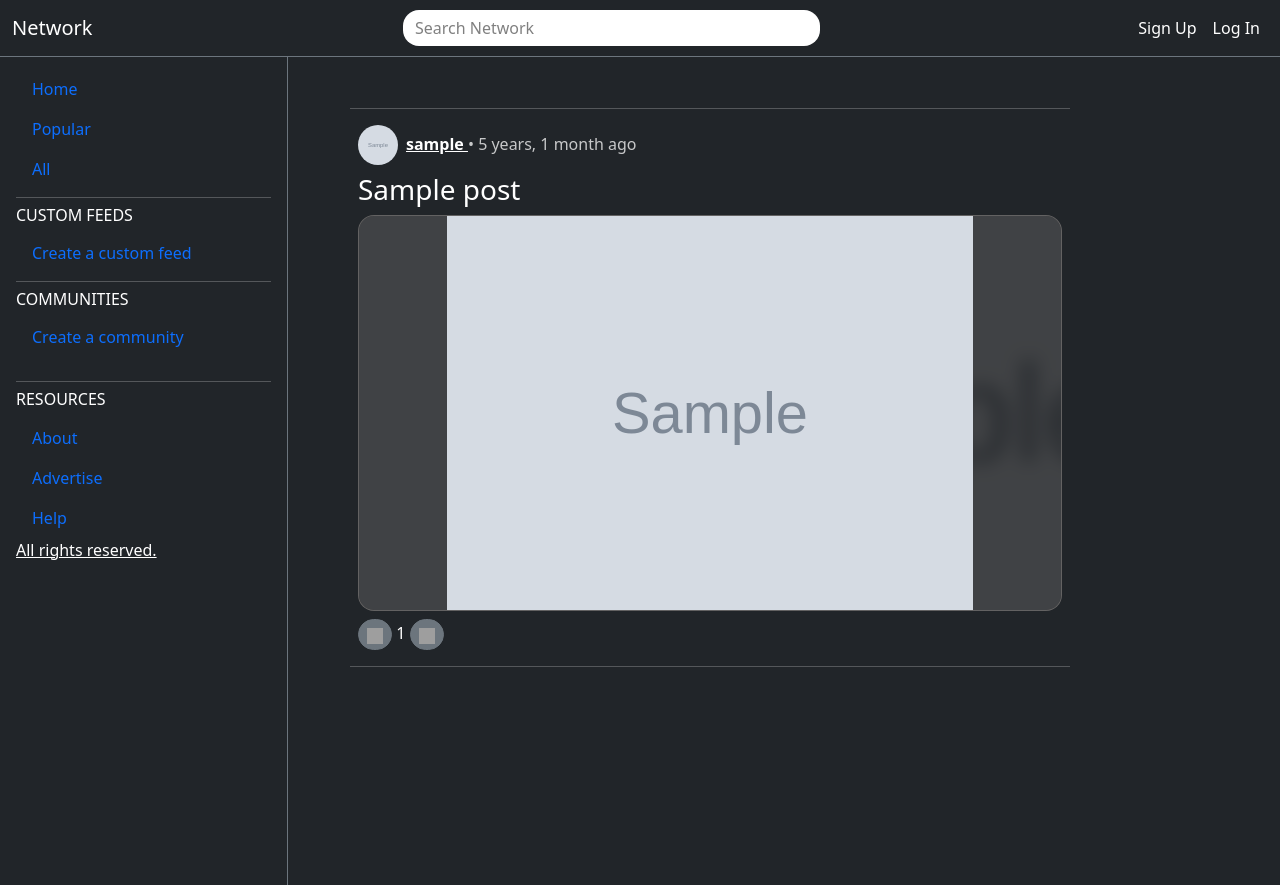
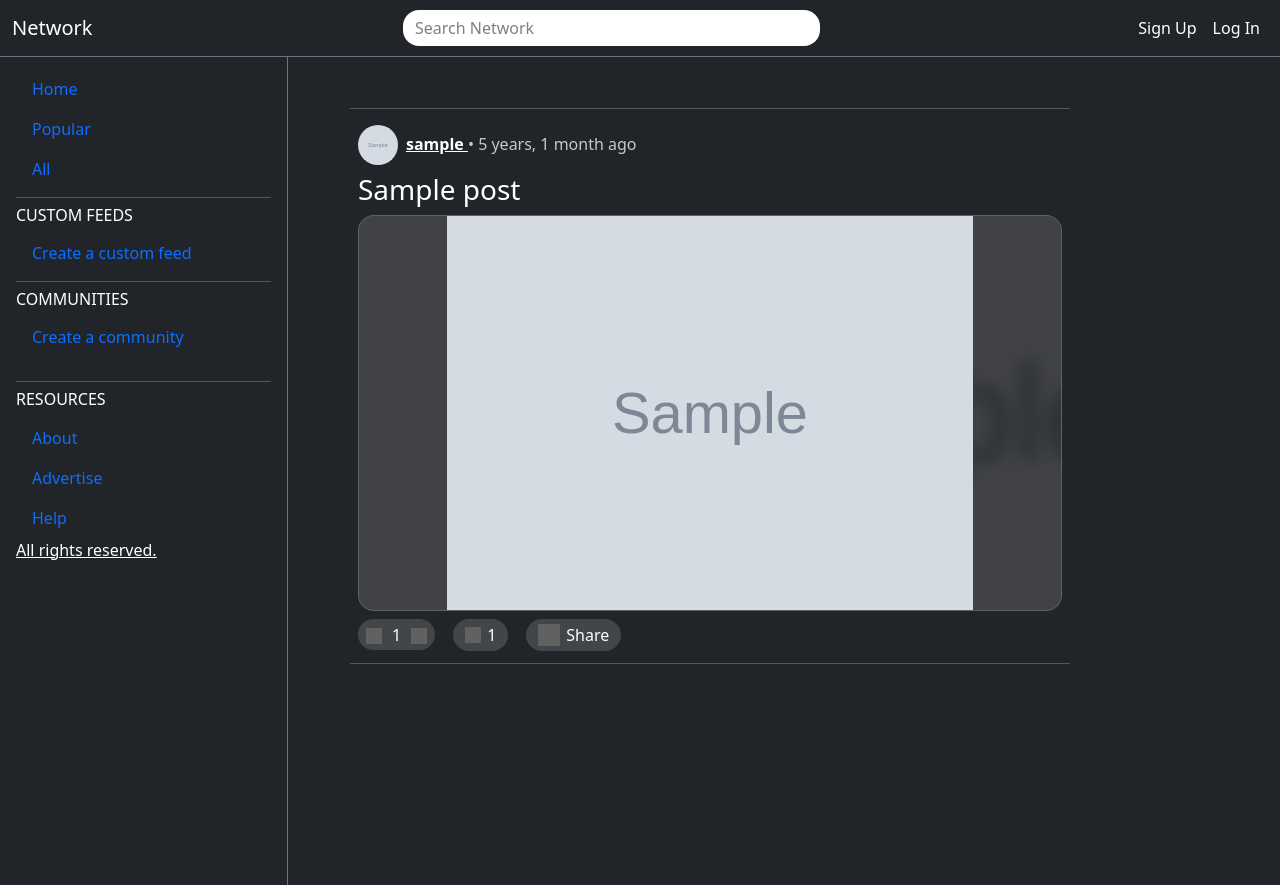
Before and after one commit to cldprgm/Network-vibe, a Django app: page / in a window 1280 px wide. Shown: the top 885 px of the page. Run offline with Django 5.2, Linux system fonts and the light colour scheme; tables that the repository leaves empty hold one stand-in row (values such as "Sample post"); grey boxes marked "Sample" are stand-in pictures; grey boxes are pictures that could not be loaded.

Commit message:
post, post_list templates update

```diff
--- a/network_main/network/apps/social_network/models.py
+++ b/network_main/network/apps/social_network/models.py
@@ -64,6 +64,9 @@ class Post(models.Model):
 
     def get_sum_rating(self):
         return sum([rating.value for rating in self.ratings.all()])
+
+    def get_comments_count(self):
+        return self.comments.count()
 
     def __str__(self):
         return self.title
--- a/network_main/network/static/social_network/css/style.css
+++ b/network_main/network/static/social_network/css/style.css
@@ -131,3 +131,44 @@ body {
     white-space: normal !important; /* Гарантирует перенос текста */
     max-width: 100% !important; /* Ограничивает ширину до контейнера */
 }
+
+.post-toolbar {
+    display: flex;
+    align-items: center;
+    gap: 10px; /* Расстояние между блоками рейтинга и комментариев */
+}
+
+.rating-buttons {
+    display: flex;
+    align-items: center;
+    gap: 2px; /* Расстояние между кнопками и суммой рейтинга */
+    background-color: rgba(200, 200, 200, 0.2);
+    border-radius: 16px;
+}
+
+.btn.btn-sm.btn-secondary {
+    background-color: transparent; /* Легкий серый фон */
+    border: none;
+    padding: 5px 8px; /* Отступы внутри кнопок */
+    transition: background-color 0.3s ease; /* Плавный переход */
+}
+
+.btn.btn-sm.btn-secondary:hover {
+    background-color: rgba(200, 200, 200, 0.4); /* Чуть темнее при наведении */
+}
+
+.toolbar-button {
+    display: flex;
+    align-items: center;
+    gap: 6px; /* Расстояние между иконкой и числом комментариев */
+    padding: 4px 12px; /* Отступы внутри элемента */
+    background-color: rgba(200, 200, 200, 0.2); /* Такой же фон, как у кнопок */
+    border-radius: 16px; /* Закругленные углы */
+    text-decoration: none; /* Убираем подчеркивание ссылки */
+    color: inherit; /* Цвет текста наследуется */
+    transition: background-color 0.3s ease; /* Плавный переход */
+}
+
+.toolbar-button:hover {
+    background-color: rgba(200, 200, 200, 0.4); /* Эффект при наведении */
+}
--- a/network_main/network/templates/social_network/includes/include_post_list.html
+++ b/network_main/network/templates/social_network/includes/include_post_list.html
@@ -49,19 +49,32 @@
                         {% endif %}
                     </div>
                 {% empty %}
+                    {% if post.description %}
+                        <p class='mb-1' style="color: rgba(255, 255, 255, 0.75);">{{ post.description }}</p>
+                    {% endif %}
                 {% endfor %}
 
             </a>
 
         </div>
-        <div class="ms-2 mb-2 rating-buttons">
-            <button class="btn btn-sm btn-secondary rounded-4" data-post="{{ post.id }}" data-value="1">
-                <img src={% static 'icons/upvote.svg' %} width="16" height="16" data-post="{{ post.id }}" data-value="1">
-            </button>
-            <span class="rating-sum">{{ post.get_sum_rating }}</span>
-            <button class="btn btn-sm btn-secondary rounded-4" data-post="{{ post.id }}" data-value="-1">
-                <img src={% static 'icons/downvote.svg' %} width="16" height="16" data-post="{{ post.id }}" data-value="-1">
-            </button>
+        <div class="post-toolbar">
+            <div class="rating-buttons ms-2 mb-1">
+                <button class="btn btn-sm btn-secondary rounded-circle border-0" data-post="{{ post.id }}" data-value="1">
+                    <img src="{% static 'icons/upvote.svg' %}" data-post="{{ post.id }}" data-value="1" width="16" height="16" style="filter: invert(1);">
+                </button>
+                <span class="rating-sum">{{ post.get_sum_rating }}</span>
+                <button class="btn btn-sm btn-secondary rounded-circle border-0" data-post="{{ post.id }}" data-value="-1">
+                    <img src="{% static 'icons/downvote.svg' %}" data-post="{{ post.id }}" data-value="-1" width="16" height="16" style="filter: invert(1);">
+                </button>
+            </div>
+            <a href="{{ post.get_absolute_url }}" class="toolbar-button ms-2 mb-1">
+                <img src="{% static 'icons/comment.svg' %}" width="16" height="16" style="filter: invert(1);">
+                <span>{{ post.get_comments_count }}</span>
+            </a>
+            <a href="/" class="toolbar-button ms-2 mb-1">
+                <img src="{% static 'icons/share.svg' %}" width="22" height="22" style="filter: invert(1);">
+                Share
+            </a>
         </div>
     </div>
     <hr style='width: 45rem;'>
```
Also changed, not shown: network_main/network/templates/social_network/post_detail.html (+18 -8 lines).
